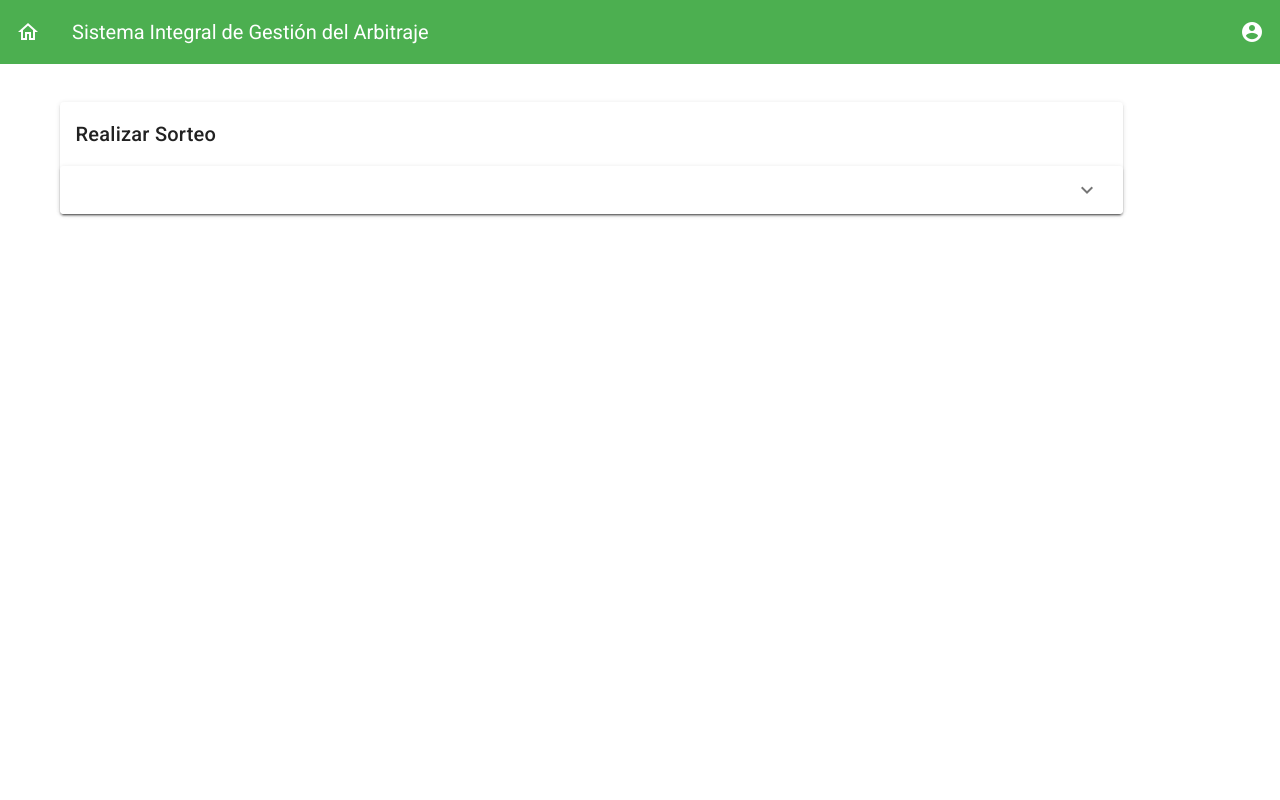
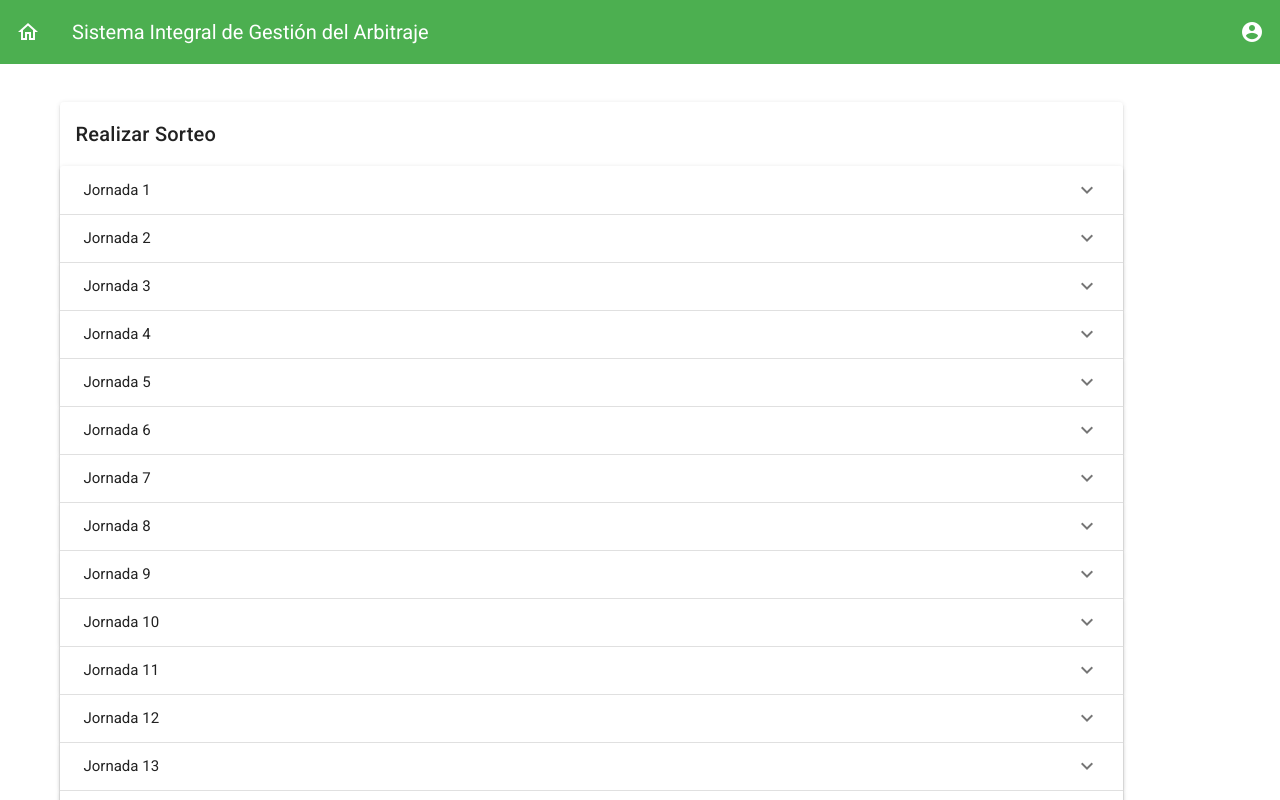
Before and after one commit to ponytojas/isa_prototype, a Vue app: page /draw in a window 1280 px wide. Shown: the top 800 px of the page. Built offline with nearby package versions, Linux system fonts and the light colour scheme.

Commit message:
Correct v-for

```diff
--- a/src/components/DrawCard.vue
+++ b/src/components/DrawCard.vue
@@ -5,12 +5,11 @@
         <v-card align-center align="center" justify="center">
           <v-card-title>Realizar Sorteo</v-card-title>
           <v-expansion-panels>
-            <v-expansion-panel :v-for='match in Matches'>
-              <v-expansion-panel-header>{{ match }}</v-expansion-panel-header>
+            <v-expansion-panel v-for="(item,i) in this.matchesArray" :key="i">
+              <v-expansion-panel-header>Jornada {{ i + 1}}</v-expansion-panel-header>
               <v-expansion-panel-content>
-                Lorem ipsum dolor sit amet, consectetur adipiscing elit, sed do eiusmod tempor
-                incididunt ut labore et dolore magna aliqua. Ut enim ad minim veniam, quis nostrud
-                exercitation ullamco laboris nisi ut aliquip ex ea commodo consequat.
+                Lorem ipsum dolor sit amet, consectetur adipiscing elit,
+                sed do eiusmod tempor incididunt ut labore et dolore magna aliqua.
               </v-expansion-panel-content>
             </v-expansion-panel>
           </v-expansion-panels>
@@ -25,11 +24,16 @@ import Matches from '../assets/data/matches.json';
 export default {
   data() {
     return {
-      Matches,
+      data: Matches,
+      matchesArray: [],
+      amount: 38,
     };
   },
+  beforeMount() {
+    this.matchesArray = Object.keys(this.data).map((i) => this.data[i]);
+  },
   mounted() {
-    console.log(Matches);
+    console.log(this.matchesArray);
   },
 };
 </script>
```
